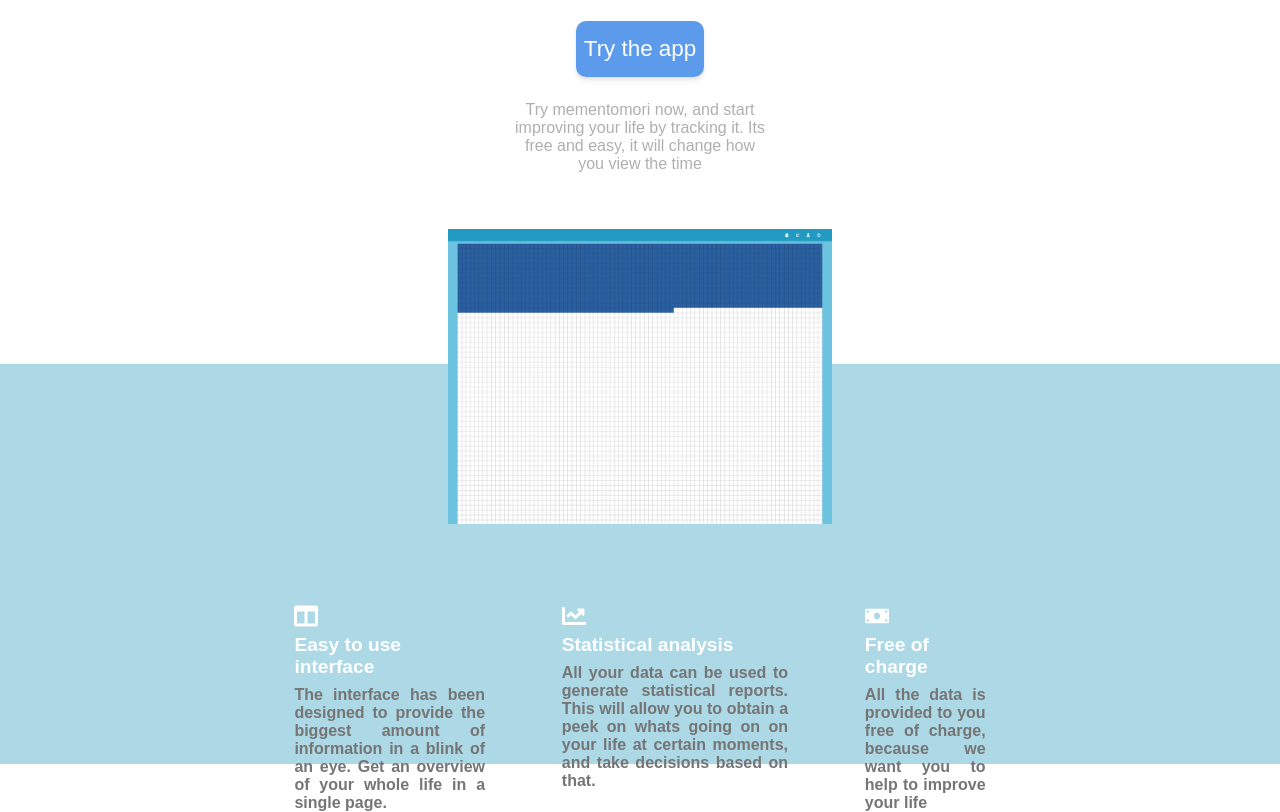
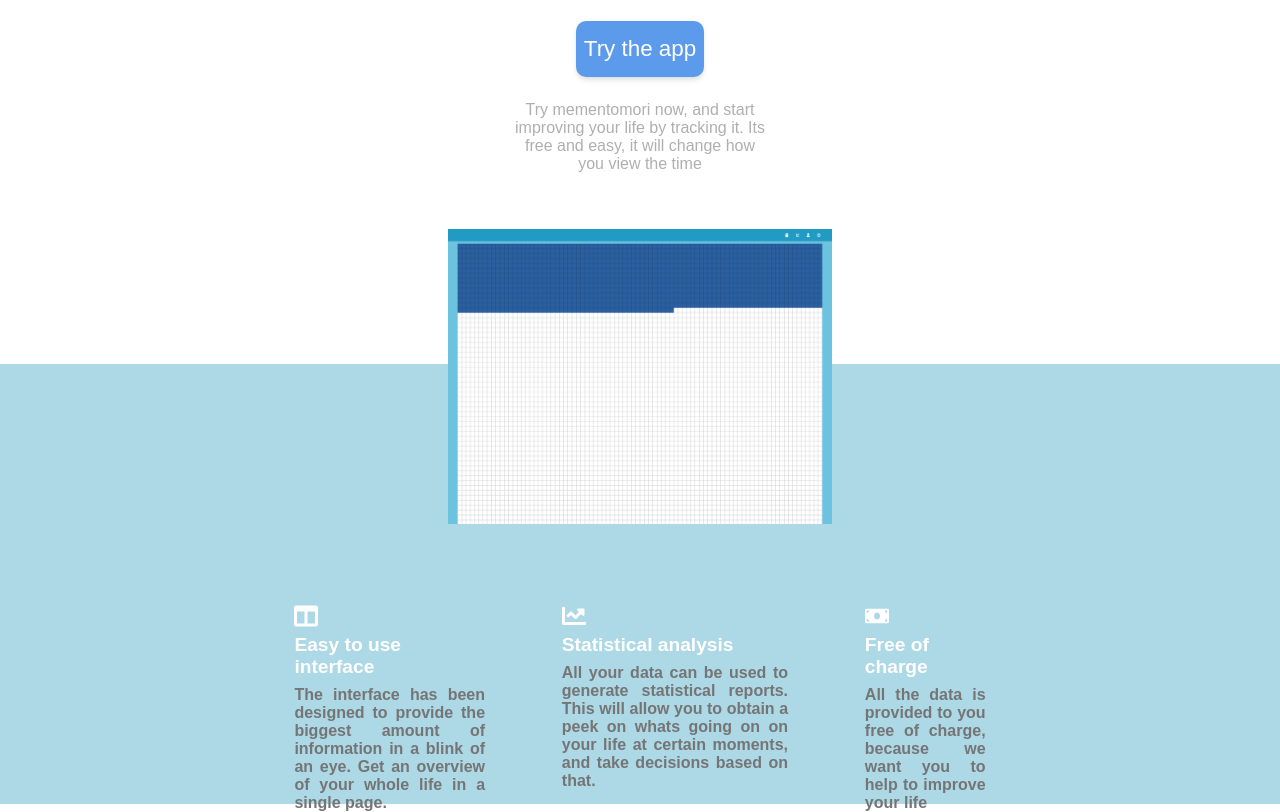
Before and after one commit to romanpastu/MementoMori, a Gatsby site in the folder LandingPage/my-default-starter/: page / in a window 1280 px wide. Shown: the part 276-1088 px from the top of the page. Built offline with nearby package versions, Linux system fonts and the light colour scheme; Gatsby itself is replaced by a stand-in of ours.

Commit message:
some css fixes

```diff
--- a/LandingPage/my-default-starter/src/components/layout2.css
+++ b/LandingPage/my-default-starter/src/components/layout2.css
@@ -17,7 +17,8 @@
     display:flex;
     justify-content: center;
     max-height:100vh;
-    display:block
+
+    /* overflow-x:hidden;   */
 }
 .subsection1{
     width:100vw;
@@ -26,6 +27,7 @@
     background-color:white;
     display:flex;
     justify-content:center;
+
 }
 
 .section1Content{
@@ -105,7 +107,7 @@
 .section2{
 
     position:relative;
-    height:30vh;
+    height:35vh;
     background-color:lightblue;
     display:block;
     display:flex;
```
